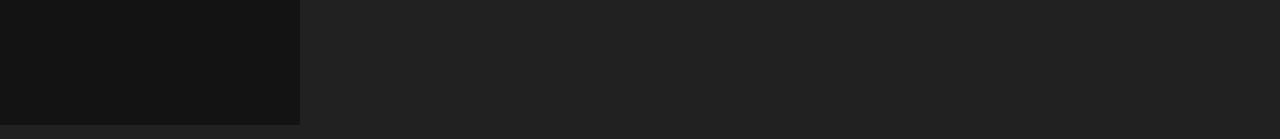
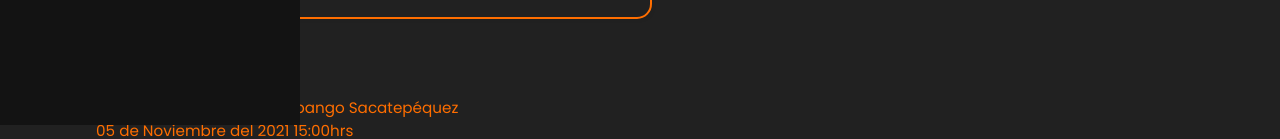
Before and after one commit to GeovannyGil/WatSystem, a React (Vite) app: page /documents/orders in a window 1280 px wide. Shown: the part 675-814 px from the top of the page. Built offline with nearby package versions, Linux system fonts and the light colour scheme.

Commit message:
feat(Root): Edit views, add description of check cite

```diff
--- a/src/pages/clients.jsx
+++ b/src/pages/clients.jsx
@@ -1,5 +1,5 @@
 import styled from 'styled-components'
-import { TitleMain } from '@/components/Elements/TItleMain'
+import { TitleMain } from '@/components/Elements/Texts'
 import { CardItemClientPhone, CardItemClientDirection } from '@/components/Elements/CardItemsClients'
 import {
   CardContent,
--- a/src/pages/documents/orders.jsx
+++ b/src/pages/documents/orders.jsx
@@ -1,7 +1,7 @@
 
 import styled from 'styled-components'
-import { TitleMain, TitleLine } from '@/components/Elements/TItleMain'
-import { CardContent, CardHeader, CardTitle } from '@/components/Elements/Cards'
+import { TitleMain, TitleLine, TextDescription } from '@/components/Elements/Texts'
+import { CardContent, CardHeader, CardTitle, CardDescription } from '@/components/Elements/Cards'
 import * as BoxIcon from 'react-icons/bi'
 import { CheckInput, InputElement, InputElementSelect, FormGroupAction } from '@/components/Elements/Inputs'
 
@@ -37,9 +37,7 @@ const SpanSelectClient = styled.span`
   width: 100%;
   margin: 10px 0;
 `
-// const SectionClientTable = styled.div`
-//   /* outline: 2px solid orange ; */
-// `
+//  outline: 2px solid orange ;
 
 const Orders = () => {
   return (
@@ -84,6 +82,14 @@ const Orders = () => {
           <CheckInput text='Agendar Cita'>
             <input type='checkbox' />
           </CheckInput>
+          <CardDescription label='Datos de la cita'>
+            <TextDescription>
+              0 Av. 7-7 Buena vista, Sumpango Sacatepéquez
+            </TextDescription>
+            <TextDescription>
+              05 de Noviembre del 2021 15:00hrs
+            </TextDescription>
+          </CardDescription>
         </FormOrder>
       </SectionCreateOrder>
     </main>
```
